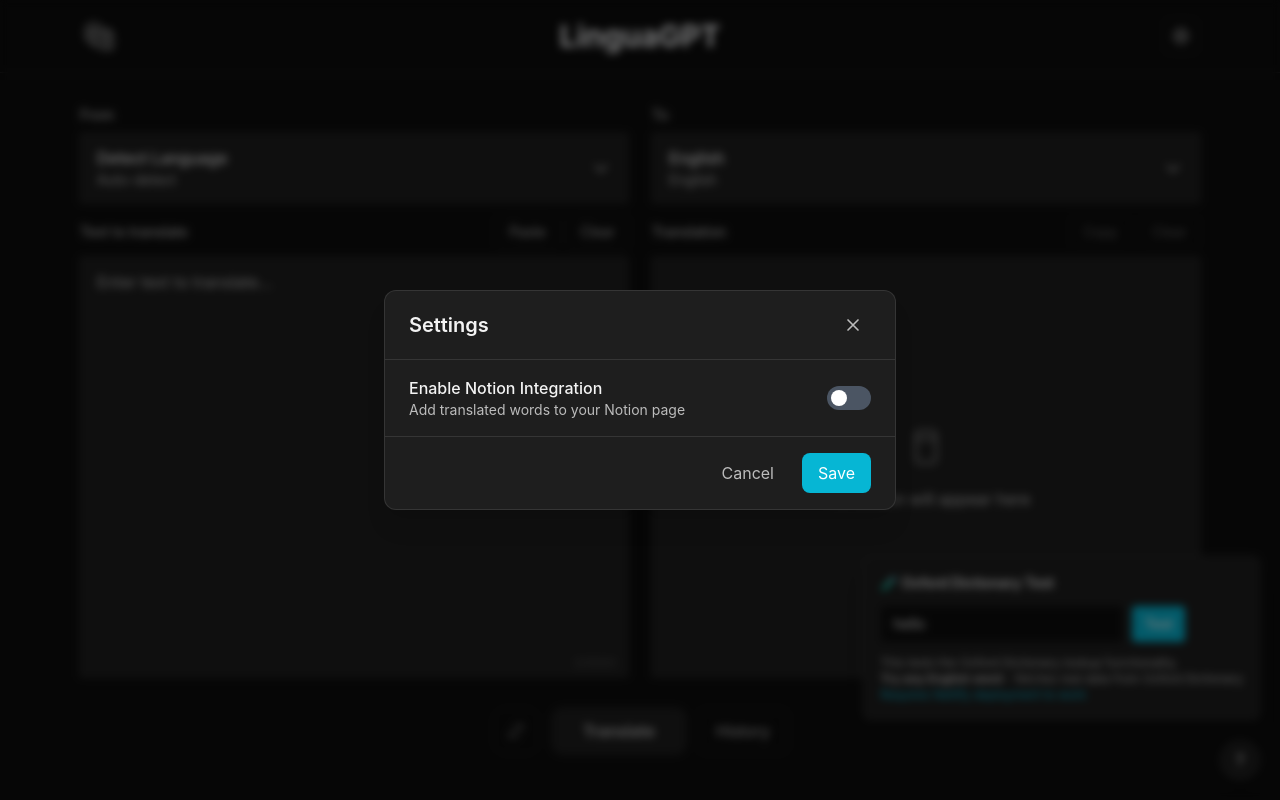
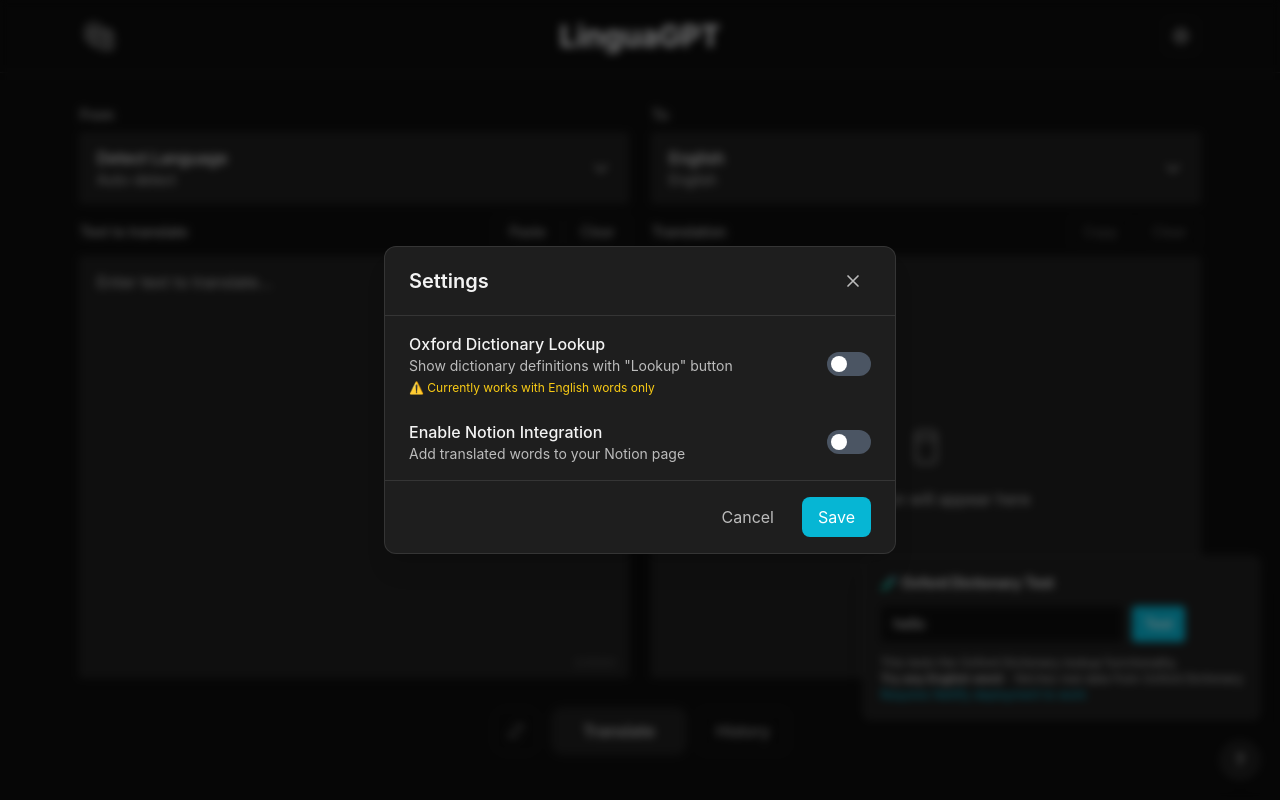
Before and after one commit to Kite1219/linguagpt, a React (Create React App) app: page / in a window 1280 px wide. Both pictures are taken after a click on the button 1181 px from the left and 36 px from the top of the page. Built offline with nearby package versions, Linux system fonts and the light colour scheme.

Commit message:
feat(dictionary): add settings toggle, always-visible Dictionary button, wider modal, right sidebar layout, improved scrolling

```diff
--- a/package.json
+++ b/package.json
@@ -44,6 +44,7 @@
     "@tailwindcss/forms": "^0.5.7",
     "autoprefixer": "^10.4.16",
     "postcss": "^8.4.32",
+    "tailwind-scrollbar": "^3.0.5",
     "tailwindcss": "^3.3.6"
   }
 }
--- a/src/App.tsx
+++ b/src/App.tsx
@@ -14,7 +14,7 @@
 import { addToHistory, getHistory, HistoryItem, clearHistory, findCachedTranslation } from './services/history';
 import { languages } from './data/languages';
 import { getDraftInput, setDraftInput, getDraftTranslation, setDraftTranslation } from './services/draft';
-import { getPreferredSourceLanguageCode, getPreferredTargetLanguageCode, setPreferredSourceLanguageCode, setPreferredTargetLanguageCode, getNotionEnabled } from './services/preferences';
+import { getPreferredSourceLanguageCode, getPreferredTargetLanguageCode, setPreferredSourceLanguageCode, setPreferredTargetLanguageCode, getNotionEnabled, getDictionaryEnabled } from './services/preferences';
 import { addToNotion } from './services/notion';
 import { ToastProvider, useToast } from './contexts/ToastContext';
 
--- a/src/components/DefinitionsModal.tsx
+++ b/src/components/DefinitionsModal.tsx
@@ -76,7 +76,7 @@
           initial={{ opacity: 0, scale: 0.95 }}
           animate={{ opacity: 1, scale: 1 }}
           exit={{ opacity: 0, scale: 0.95 }}
-          className="bg-dark-card border border-dark-border rounded-lg shadow-xl max-w-4xl w-full max-h-[80vh] overflow-hidden"
+          className="bg-dark-card border border-dark-border rounded-lg shadow-xl max-w-5xl w-full max-h-[85vh] overflow-hidden"
         >
           {/* Header */}
           <div className="flex items-center justify-between p-6 border-b border-dark-border">
@@ -137,7 +137,7 @@
           </div>
 
           {/* Content */}
-          <div className="p-6 overflow-y-auto max-h-[60vh] grid grid-cols-1 lg:grid-cols-[minmax(560px,1fr)_320px] gap-10">
+          <div className="p-6 overflow-y-auto overflow-x-auto max-h-[65vh] grid grid-cols-1 lg:grid-cols-[minmax(600px,2fr)_350px] gap-12">
             {isLoading && (
               <div className="flex items-center justify-center py-8">
                 <div className="flex items-center space-x-3">
--- a/src/components/NotionModal.tsx
+++ b/src/components/NotionModal.tsx
@@ -6,7 +6,9 @@
   getNotionPageId,
   setNotionPageId,
   getNotionEnabled,
-  setNotionEnabled
+  setNotionEnabled,
+  getDictionaryEnabled,
+  setDictionaryEnabled
 } from '../services/preferences';
 import { testNotionConnection } from '../services/notion';
 import { useToast } from '../contexts/ToastContext';
@@ -21,6 +23,7 @@
   const [apiKey, setApiKeyState] = useState('');
   const [pageId, setPageIdState] = useState('');
   const [enabled, setEnabledState] = useState(false);
+  const [dictionaryEnabled, setDictionaryEnabledState] = useState(false);
   const [isTestingConnection, setIsTestingConnection] = useState(false);
 
   useEffect(() => {
@@ -28,6 +31,7 @@
       setApiKeyState(getNotionApiKey() || '');
       setPageIdState(getNotionPageId() || '');
       setEnabledState(getNotionEnabled());
+      setDictionaryEnabledState(getDictionaryEnabled());
     }
   }, [isOpen]);
 
@@ -52,8 +56,9 @@
       setNotionApiKey(apiKey.trim());
       setNotionPageId(pageId.trim());
       setNotionEnabled(enabled);
+      setDictionaryEnabled(dictionaryEnabled);
 
-      addToast('Notion settings saved successfully', 'success');
+      addToast('Settings saved successfully', 'success');
       onClose();
     } catch (error) {
       console.error('Error saving Notion settings:', error);
@@ -126,8 +131,33 @@
                 </div>
 
                 {/* Body */}
-                <div className="px-6 py-4 space-y-4">
-                  {/* Enable/Disable Toggle */}
+                <div className="px-6 py-4 space-y-6">
+                  {/* Dictionary Toggle */}
+                  <div className="flex items-center justify-between">
+                    <div>
+                      <h3 className="text-dark-text font-medium">Oxford Dictionary Lookup</h3>
+                      <p className="text-sm text-dark-textMuted">
+                        Show dictionary definitions with "Lookup" button
+                      </p>
+                      <p className="text-xs text-dark-textMuted mt-1 text-yellow-400">
+                        ⚠️ Currently works with English words only
+                      </p>
+                    </div>
+                    <button
+                      onClick={() => setDictionaryEnabledState(!dictionaryEnabled)}
+                      className={`relative inline-flex h-6 w-11 items-center rounded-full transition-colors ${
+                        dictionaryEnabled ? 'bg-dark-accent' : 'bg-gray-600'
+                      }`}
+                    >
+                      <span
+                        className={`inline-block h-4 w-4 transform rounded-full bg-white transition-transform ${
+                          dictionaryEnabled ? 'translate-x-6' : 'translate-x-1'
+                        }`}
+                      />
+                    </button>
+                  </div>
+
+                  {/* Notion Integration Toggle */}
                   <div className="flex items-center justify-between">
                     <div>
                       <h3 className="text-dark-text font-medium">Enable Notion Integration</h3>
--- a/src/components/TranslationOutput.tsx
+++ b/src/components/TranslationOutput.tsx
@@ -4,6 +4,7 @@
 import { useToast } from '../contexts/ToastContext';
 import { lookupSingleWord } from '../services/oxford';
 import DefinitionsModal from './DefinitionsModal';
+import { getDictionaryEnabled } from '../services/preferences';
 
 interface TranslationOutputProps {
   translation: TranslationResponse | null;
@@ -44,7 +45,12 @@
     }
   };
 
-  const handleShowMore = async () => {
+  const handleDictionaryLookup = async () => {
+    if (!getDictionaryEnabled()) {
+      addToast('Dictionary lookup is disabled. Enable it in Settings.', 'info');
+      return;
+    }
+
     if (!inputText) {
       addToast('No input text to lookup', 'error');
       return;
@@ -217,8 +223,17 @@
                   {translation.detectedLanguageName ? ` (${translation.detectedLanguageName})` : ''} → {translation.targetLanguage}
                 </div>
 
-                {inputText && isEnglishSource() && (
-                  <button onClick={handleShowMore} disabled={isLookingUp} className="px-3 py-1.5 text-xs bg-dark-accent bg-opacity-20 hover:bg-opacity-30 text-dark-accent rounded-md transition-all duration-200 flex items-center gap-1" title="Show definitions and examples">
+                {getDictionaryEnabled() && inputText && (
+                  <button
+                    onClick={handleDictionaryLookup}
+                    disabled={isLookingUp || (!isEnglishSource() && !isLookingUp)}
+                    className={`px-3 py-1.5 text-xs rounded-md transition-all duration-200 flex items-center gap-1 ${
+                      isEnglishSource() || isLookingUp
+                        ? 'bg-dark-accent bg-opacity-20 hover:bg-opacity-30 text-dark-accent'
+                        : 'bg-gray-600 bg-opacity-20 text-gray-400 cursor-not-allowed'
+                    }`}
+                    title={isEnglishSource() ? "Look up word definitions and related terms" : "Dictionary lookup only available for English words"}
+                  >
                     {isLookingUp ? (
                       <>
                         <div className="animate-spin rounded-full h-3 w-3 border border-dark-accent border-t-transparent"></div>
@@ -229,7 +244,7 @@
                         <svg className="w-3 h-3" fill="none" stroke="currentColor" viewBox="0 0 24 24">
                           <path strokeLinecap="round" strokeLinejoin="round" strokeWidth={2} d="M12 6.253v13m0-13C10.832 5.477 9.246 5 7.5 5S4.168 5.477 3 6.253v13C4.168 18.477 5.754 18 7.5 18s3.332.477 4.5 1.253m0-13C13.168 5.477 14.754 5 16.5 5c1.746 0 3.332.477 4.5 1.253v13C19.832 18.477 18.246 18 16.5 18c-1.746 0-3.332.477-4.5 1.253" />
                         </svg>
-                        Show More
+                        Dictionary
                       </>
                     )}
                   </button>
--- a/src/services/preferences.ts
+++ b/src/services/preferences.ts
@@ -3,6 +3,7 @@
 const NOTION_API_KEY = 'translator_notion_api_key_v1';
 const NOTION_PAGE_ID = 'translator_notion_page_id_v1';
 const NOTION_ENABLED_KEY = 'translator_notion_enabled_v1';
+const DICTIONARY_ENABLED_KEY = 'translator_dictionary_enabled_v1';
 
 export const getPreferredSourceLanguageCode = (): string | null => {
   try {
@@ -98,3 +99,20 @@
     // no-op
   }
 };
+
+// Dictionary preferences
+export const getDictionaryEnabled = (): boolean => {
+  try {
+    return localStorage.getItem(DICTIONARY_ENABLED_KEY) === 'true';
+  } catch {
+    return false;
+  }
+};
+
+export const setDictionaryEnabled = (enabled: boolean): void => {
+  try {
+    localStorage.setItem(DICTIONARY_ENABLED_KEY, enabled.toString());
+  } catch {
+    // no-op
+  }
+};
--- a/tailwind.config.js
+++ b/tailwind.config.js
@@ -47,5 +47,6 @@
   },
   plugins: [
     require('@tailwindcss/forms'),
+    require('tailwind-scrollbar'),
   ],
 }
```
Also changed, not shown: 3 other files (tests, documents, lock files or other folders).
